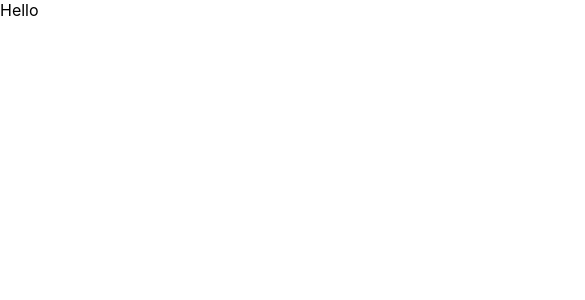
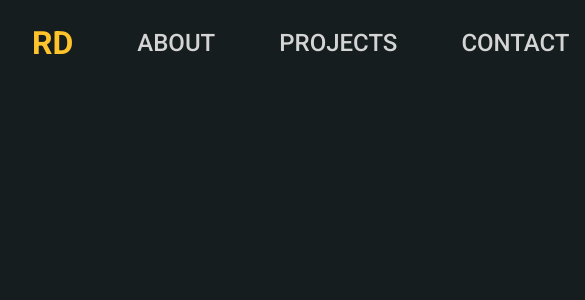
Before and after one commit to RavenDuffy/portfolio, a Next.js app in the folder portfolio_front/: page / in a window 390 px wide. Shown: the top 300 px of the page, 585 px wide, since content can reach past the window. Built offline with nearby package versions, Linux system fonts and the light colour scheme.

Commit message:
added nav bar for desktop viewing, links and mobile version to come

```diff
--- /dev/null
+++ b/portfolio_front/components/nav/nav.module.scss
@@ -0,0 +1,28 @@
+.navbar {
+    display: flex;
+    flex-direction: row;
+    align-items: center;
+    justify-content: space-between;
+    padding: 1.5rem 0;
+
+    h1, h2 {
+        text-transform: uppercase;
+        margin: 0 2rem;
+    }
+
+    h1 {
+        font-weight: bolder;
+        color: var(--main-highlight);
+    }
+    .links {
+        display: flex;
+        flex-direction: row;
+        align-items: center;
+        margin-right: 1rem;
+
+        h2 {
+            font-weight: 500;
+            color: var(--main-grey);
+        }
+    }
+}
--- /dev/null
+++ b/portfolio_front/components/nav/nav.tsx
@@ -0,0 +1,26 @@
+import Link from 'next/link'
+import { useWindowSize } from '../../hooks/useWindowSize'
+import styles from './nav.module.scss'
+
+export const Navbar = () => {
+    const windowSize = useWindowSize()
+
+    return (
+        <div id="navbar" className={styles.navbar}>
+            <Link href="#" passHref>
+                <h1 className={styles.home}>RD</h1>
+            </Link>
+            <div className={styles.links}>
+                <Link href="#" passHref>
+                    <h2>About</h2>
+                </Link>
+                <Link href="#" passHref>
+                    <h2>Projects</h2>
+                </Link>
+                <Link href="#" passHref>
+                    <h2>Contact</h2>
+                </Link>
+            </div>
+        </div>
+    )
+}
--- /dev/null
+++ b/portfolio_front/hooks/useWindowSize.tsx
@@ -0,0 +1,31 @@
+import { useEffect, useState } from "react"
+
+interface WindowSize {
+    width: number | undefined,
+    height: number | undefined
+}
+
+export const useWindowSize = (): WindowSize => {
+    const [windowSize, setWindowSize] = useState<WindowSize>({
+        width: undefined,
+        height: undefined
+    })
+
+    useEffect(() => {
+        const handleResize = () => {
+            if (typeof window !== undefined) {
+                setWindowSize({
+                    width: window.innerWidth,
+                    height: window.innerHeight
+                })
+            }
+        }
+
+        window.addEventListener("resize", handleResize)
+        handleResize()
+
+        return () => window.removeEventListener("resize", handleResize)
+    }, [])
+
+    return windowSize
+}
--- a/portfolio_front/package.json
+++ b/portfolio_front/package.json
@@ -13,7 +13,8 @@
   "dependencies": {
     "next": "11.0.1",
     "react": "17.0.2",
-    "react-dom": "17.0.2"
+    "react-dom": "17.0.2",
+    "sass": "^1.37.0"
   },
   "devDependencies": {
     "@testing-library/cypress": "^8.0.0",
--- a/portfolio_front/pages/_app.tsx
+++ b/portfolio_front/pages/_app.tsx
@@ -1,4 +1,4 @@
-import '../styles/globals.css'
+import '../styles/globals.scss'
 import type { AppProps } from 'next/app'
 
 function MyApp({ Component, pageProps }: AppProps) {
--- a/portfolio_front/pages/index.tsx
+++ b/portfolio_front/pages/index.tsx
@@ -1,10 +1,11 @@
-import { Header } from "../components/Header"
+import { Header } from "../components/header"
+import { Navbar } from "../components/nav/nav"
 
 export default function Home() {
   return (
     <>
       <Header />
-      Hello
+      <Navbar />
     </>
   )
 }
--- a/portfolio_front/styles/globals.css
+++ /dev/null
@@ -1,7 +0,0 @@
-html,
-body {
-  padding: 0;
-  margin: 0;
-  font-family: -apple-system, BlinkMacSystemFont, Segoe UI, Roboto, Oxygen,
-    Ubuntu, Cantarell, Fira Sans, Droid Sans, Helvetica Neue, sans-serif;
-}
--- /dev/null
+++ b/portfolio_front/styles/globals.scss
@@ -0,0 +1,17 @@
+@import url('https://fonts.googleapis.com/css2?family=Roboto:ital,wght@0,100;0,300;0,400;0,500;0,700;0,900;1,100;1,300;1,400;1,500;1,700;1,900&display=swap');
+
+:root {
+  --main-highlight: #FFC32B;
+  --main-focus-back: #20282B;
+  --main-back: #151D1F;
+  --main-white: #FFFFFF;
+  --main-grey: #D4D4D4;
+}
+
+html,
+body {
+  padding: 0;
+  margin: 0;
+  font-family: Roboto, sans-serif;
+  background-color: var(--main-back);
+}
```
Also changed, not shown: 1 other file (tests, documents, lock files or other folders).
